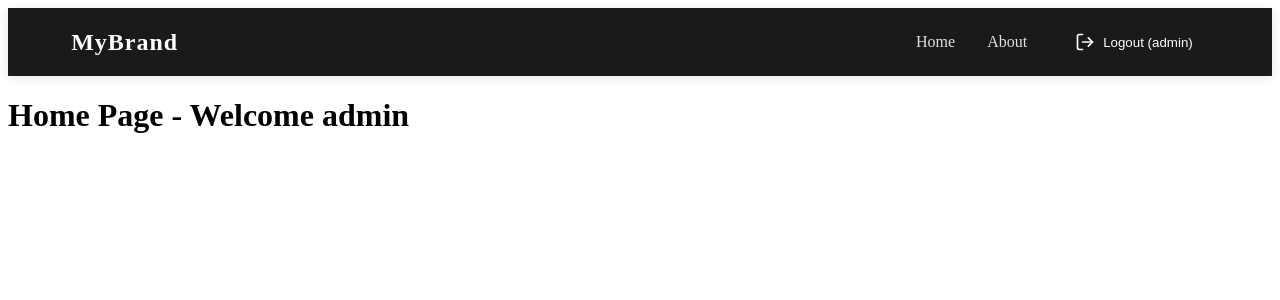
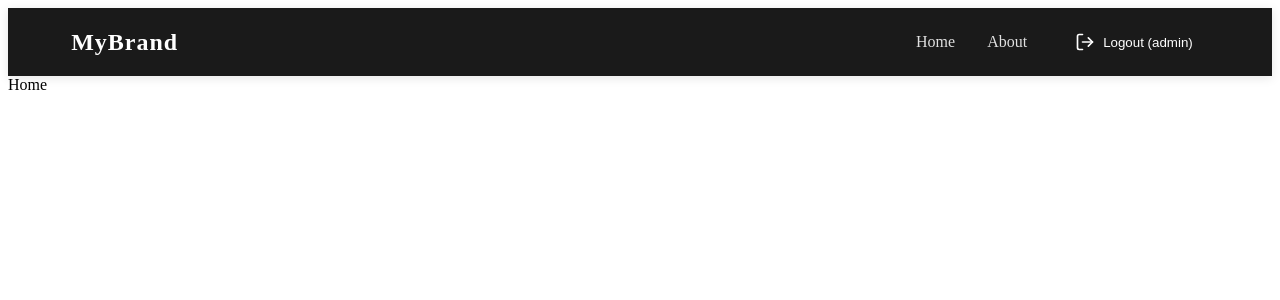
Before and after one commit to Room-Rental-Web-App/rental-platform-frontend, a React (Vite) app: page /home in a window 1280 px wide. Shown: the top 300 px of the page. Built offline with nearby package versions, Linux system fonts and the light colour scheme; sample sign-in values are in the browser's storage.

Commit message:
small changes

```diff
--- a/src/App.jsx
+++ b/src/App.jsx
@@ -1,3 +1,4 @@
+/* eslint-disable react-hooks/set-state-in-effect */
 import React, { useState, useEffect } from "react";
 import {
   BrowserRouter as Router,
@@ -9,7 +10,8 @@ import Navbar from "./non-outlets/Navbar";
 import Login from "./pages/auth-page/Login";
 import Register from "./pages/auth-page/Register";
 import AddRoom from "./pages/room-owner-page/AddRoom";
-import MyListings from "./pages/MyListings";
+import MyListings from "./pages/room-owner-page/MyListings";
+import Home from "./pages/Home";
 
 const App = () => {
   const [isLoggedIn, setIsLoggedIn] = useState(false);
@@ -46,7 +48,7 @@ const App = () => {
           path="/home"
           element={
             isLoggedIn ? (
-              <h1>Home Page - Welcome {role}</h1>
+              <Home />
             ) : (
               <Navigate to="/login" />
             )
--- /dev/null
+++ b/src/pages/Home.jsx
@@ -0,0 +1,9 @@
+import React from 'react'
+
+function Home() {
+  return (
+    <div>Home</div>
+  )
+}
+
+export default Home
--- a/src/pages/auth-page/Login.jsx
+++ b/src/pages/auth-page/Login.jsx
@@ -29,6 +29,7 @@ const Login = ({ onLoginSuccess }) => {
       });
 
       if (res.data.token) {
+        console.log("Login Successful:", res.data);
         localStorage.setItem("token", res.data.token);
         localStorage.setItem("email", res.data.email);
 
--- a/src/pages/MyListings.jsx
+++ b/src/pages/room-owner-page/MyListings.jsx
@@ -1,7 +1,8 @@
+/* eslint-disable react-hooks/immutability */
 import React, { useState, useEffect } from "react";
 import axios from "axios";
 import { Edit, Trash2, MapPin, IndianRupee } from "lucide-react";
-import "../css/MyListings.css";
+import "../../css/MyListings.css";
 
 const MyListings = () => {
   const [rooms, setRooms] = useState([]);
```
Also changed, not shown: src/pages/admin-page/AllRooms.jsx (added, +9 -0 lines), src/pages/room-owner-page/AllMyRooms.jsx (deleted, +0 -10 lines).
